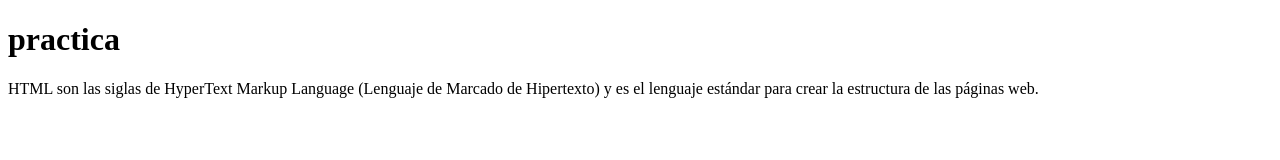
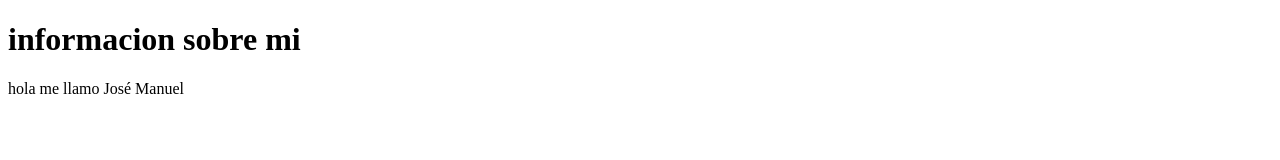
Before and after one commit to manueljose199-spec/practica-github-pages, a plain HTML site: page index.html in a window 1280 px wide. Drawn offline with Linux system fonts and the light colour scheme.

Commit message:
feat: se agrego el titulo y un h1 y una etiqueta p

```diff
--- a/index.html
+++ b/index.html
@@ -3,10 +3,14 @@
 <head>
     <meta charset="UTF-8">
     <meta name="viewport" content="width=device-width, initial-scale=1.0">
-    <title>Document</title>
+    <title>sobre mi</title>
 </head>
 <body>
-    <h1>practica</h1>
-    <p>HTML son las siglas de HyperText Markup Language (Lenguaje de Marcado de Hipertexto) y es el lenguaje estándar para crear la estructura de las páginas web.</p>
+    <h1>informacion sobre mi</h1>
+    <p>hola me llamo José Manuel</p>
+
+
+
+
 </body>
 </html>
```
